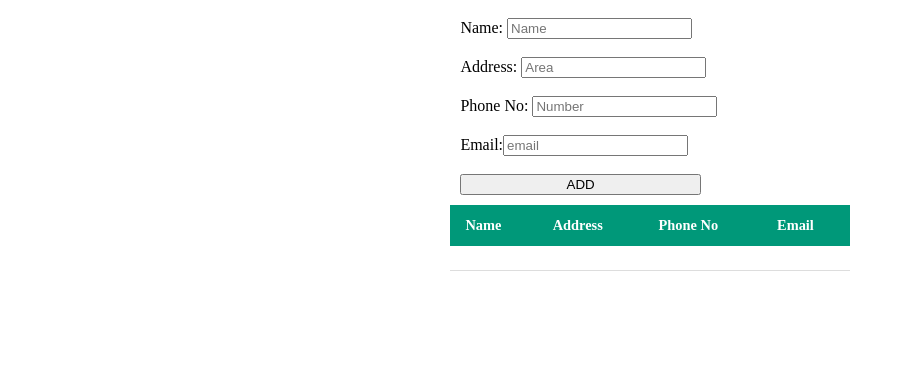
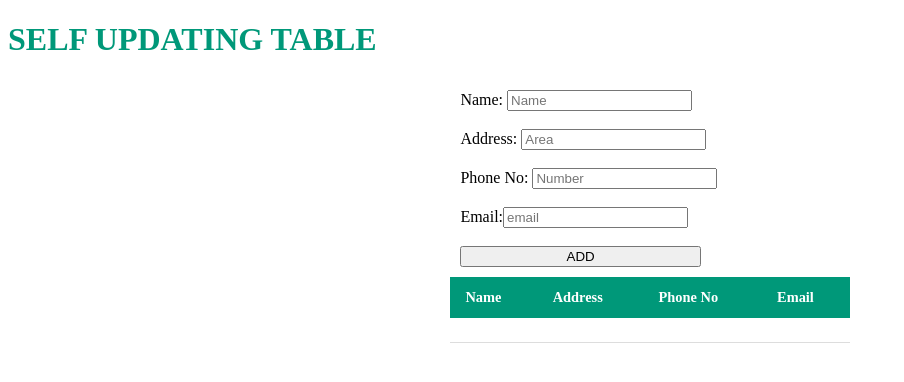
Before and after one commit to sanjal-eralil/updating_table, a plain HTML site: page index.html in a window 1280 px wide. Shown: the whole page, without its empty margins (0-904 px from the left). Drawn offline with Linux system fonts and the light colour scheme.

Commit message:
adding a heading to the page

```diff
--- a/index.html
+++ b/index.html
@@ -6,7 +6,7 @@
     <link rel="stylesheet" href="style.css">
   </head>
   <body>
-
+<h1>SELF UPDATING TABLE</h1>
     <div class="cards">
 
 
--- a/style.css
+++ b/style.css
@@ -32,3 +32,6 @@
 .content-table tbody tr:nth-of-type(even){
   background-color: #f3f3f3;
 }
+h1{
+  color: #009879;
+}
```
